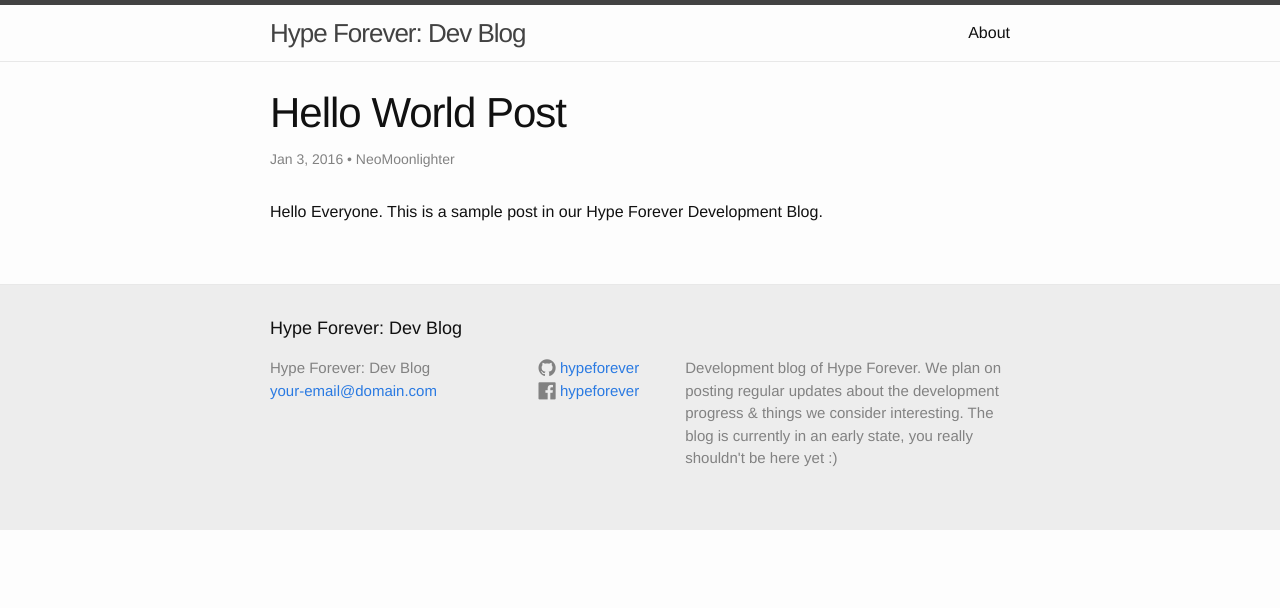
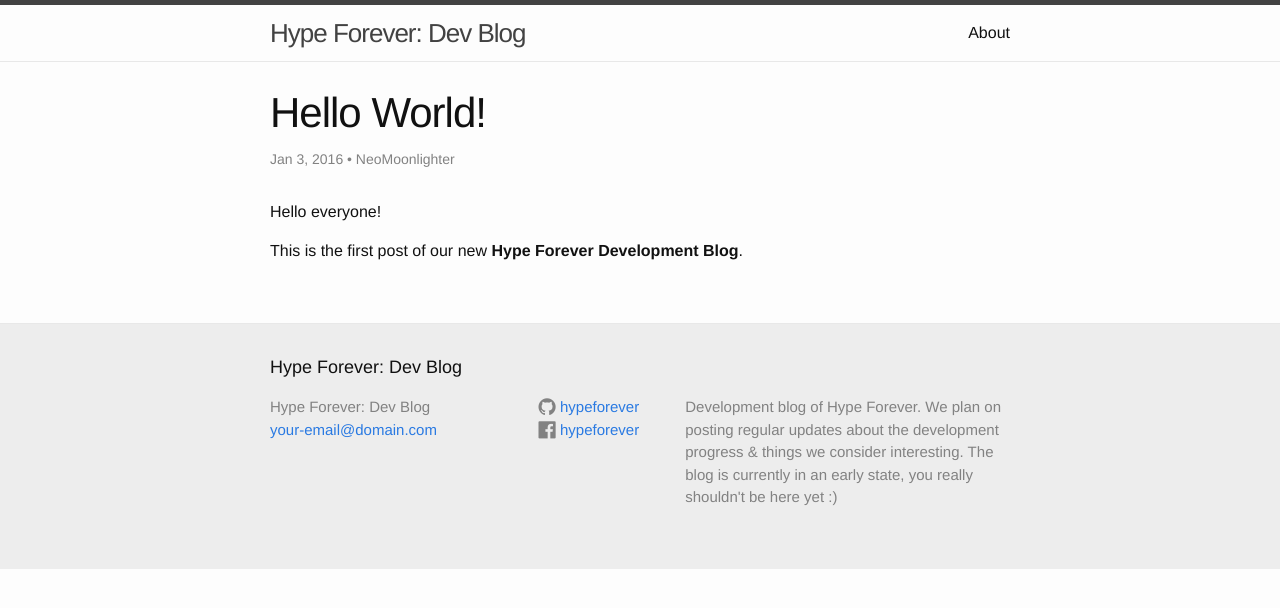
Before and after one commit to hypeforever/blog, a Jekyll site: the page built from _posts/2016-01-03-hello-world-post.MARKDOWN, in a window 1280 px wide. Shown: the top 608 px of the page. Built offline with Jekyll 4.4.1, drawn with Linux system fonts in a browser that asks for light colours; nearby versions of some CDN libraries.

Commit message:
Rewrite 'hello world' post

```diff
--- a/_posts/2016-01-03-hello-world-post.MARKDOWN
+++ b/_posts/2016-01-03-hello-world-post.MARKDOWN
@@ -1,8 +1,9 @@
 ---
 layout: post
-title:  "Hello World Post"
+title:  "Hello World!"
 date:   2016-01-03 14:48:23 +0100
 author: NeoMoonlighter
-categories: jekyll update
 ---
-Hello Everyone. This is a sample post in our Hype Forever Development Blog.
+Hello everyone!
+
+This is the first post of our new **Hype Forever Development Blog**.
```
